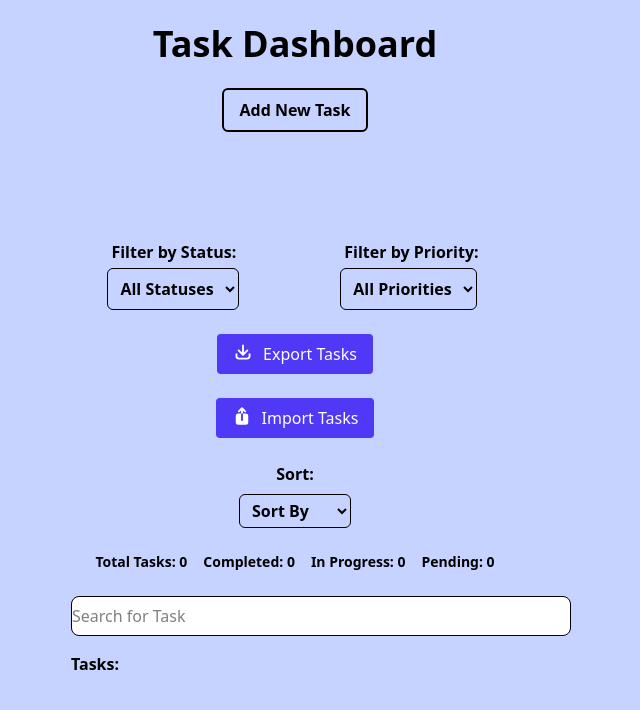
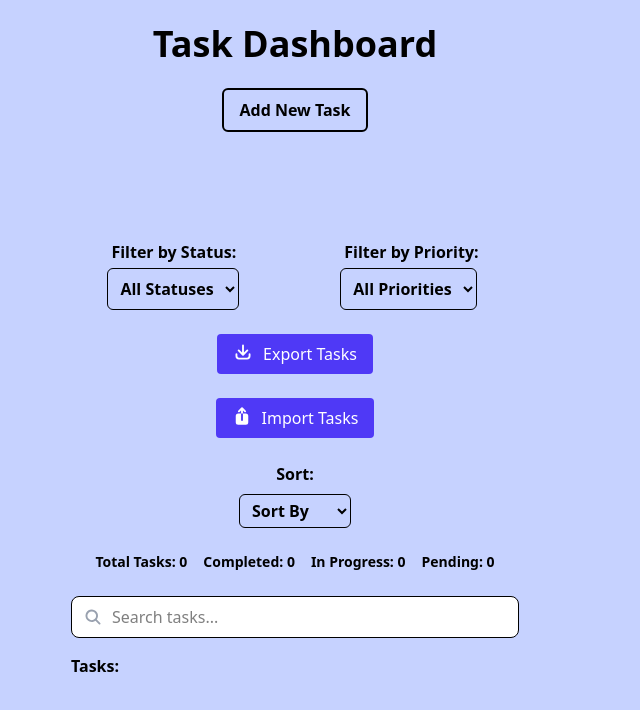
Before and after one commit to jayanthibs/task-dashboard-sba9, a React (Vite) app: page / in a window 1280 px wide. Shown: the top 710 px of the page, without its empty margins (345-985 px from the left). Built offline with nearby package versions, Linux system fonts and the light colour scheme.

Commit message:
updated README.md

```diff
--- a/src/components/TaskList/TaskItem.tsx
+++ b/src/components/TaskList/TaskItem.tsx
@@ -17,7 +17,7 @@ function TaskItem({ task, onStatusChange, onDelete, onEdit }: TaskItemProps) {
   }
 
   return (
-    <div className="task-card p-4 mb-2 w-[500px] bg-white rounded-[12px] border border-gray-300 shadow-sm hover:shadow-md transition-shadow">
+    <div className="task-card p-4 mb-2 w-full max-w-[500px] bg-white rounded-[12px] border border-gray-300 shadow-sm hover:shadow-md transition-shadow">
       {/* Header */}
       <div className="task-header flex justify-between items-start">
         {/* Title + Description */}
--- a/src/components/TaskList/TaskList.tsx
+++ b/src/components/TaskList/TaskList.tsx
@@ -1,6 +1,7 @@
 import { useEffect, useState, useMemo } from "react";
 import type {  TaskListProps, Task } from "../../types";
 import { TaskItem } from "./TaskItem";
+import { MagnifyingGlassIcon } from "@heroicons/react/16/solid";
 
 function TaskList({ tasks, onStatusChange, onDelete, onEdit }: TaskListProps) {
   const [searchTask, setSearchTask] = useState("");
@@ -36,15 +37,19 @@ function TaskList({ tasks, onStatusChange, onDelete, onEdit }: TaskListProps) {
 
   return (
     <>
-      <label htmlFor="searchTask" className="sr-only">Search Task</label>
-      <input
-        type="search"
-        id="searchTask"
-        placeholder="Search for Task"
-        value={searchTask}
-        onChange={(e) => setSearchTask(e.target.value)}
-        className="border-1 rounded-lg h-10 w-125 bg-white"
-      />
+
+    <div className="relative w-full max-w-md">
+  <MagnifyingGlassIcon className="absolute left-3 top-1/2 -translate-y-1/2 h-5 w-5 text-gray-400" />
+
+  <input
+    type="search"
+    placeholder="Search tasks..."
+    value={searchTask}
+    onChange={(e) => setSearchTask(e.target.value)}
+    className="w-full pl-10 pr-4 py-2 border rounded-lg focus:outline-none focus:ring-2 focus:ring-indigo-400 bg-white"
+  />
+</div>
+
 
       {isTyping && <p>Searching...</p>}
 
```
Also changed, not shown: 1 other file (tests, documents, lock files or other folders).
